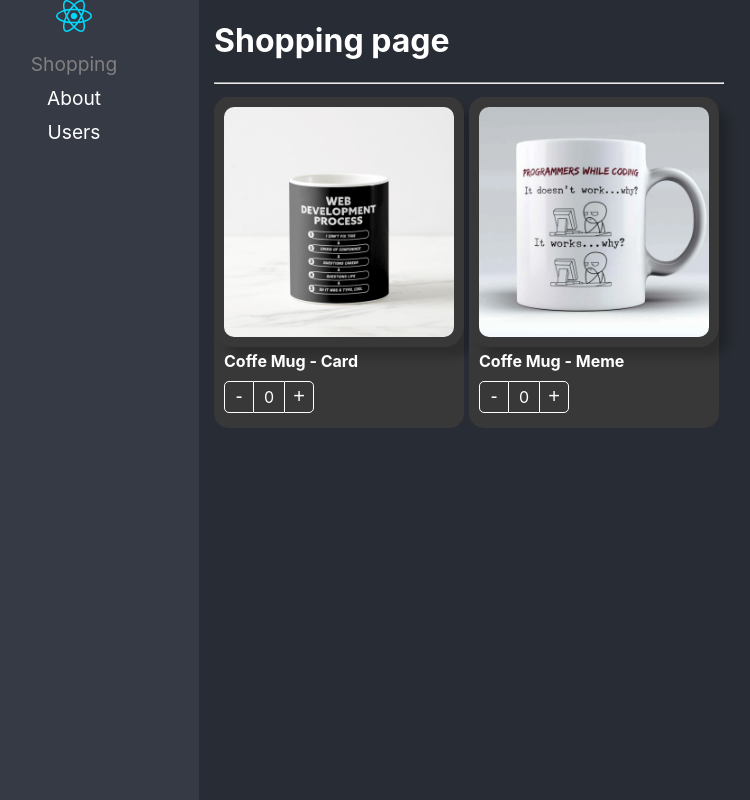
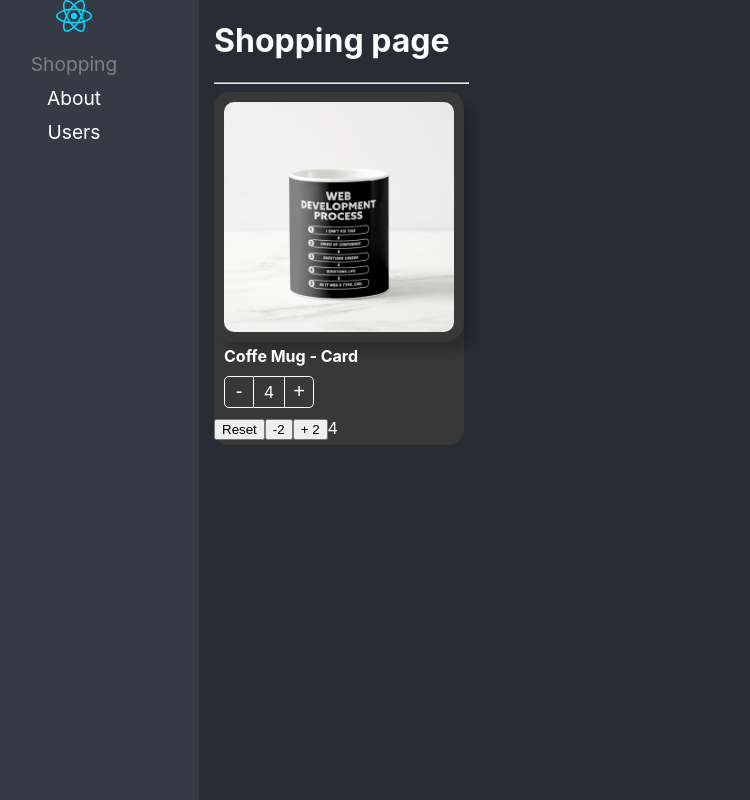
Before and after one commit to Legatrun/React-AppPro, a React (Vite) app: page /home in a window 1280 px wide. Shown: the whole page, without its empty margins (51-801 px from the left). Built offline with nearby package versions, Linux system fonts and the light colour scheme.

Commit message:
fin del patron

```diff
--- a/src/02-component-patterns/components/ProductButtons.tsx
+++ b/src/02-component-patterns/components/ProductButtons.tsx
@@ -1,4 +1,4 @@
-import { useContext } from "react"
+import { useCallback, useContext, useEffect } from "react"
 import { ProductContext } from "./ProductCard"
 
 import styles from '../styles/styles.module.css'
@@ -10,7 +10,12 @@
 
 export const ProductButtons = ({ className, style }: Props) => {
 
-    const { increaseBy, counter } = useContext(ProductContext)
+    const { increaseBy, counter, maxCount } = useContext(ProductContext)
+
+    const isMaxReached = useCallback(
+        () => !!maxCount && counter === maxCount,
+        [counter, maxCount],
+    )
 
     return (
         <div
@@ -27,7 +32,7 @@
             <div className={styles.countLabel}>{counter}</div>
 
             <button
-                className={styles.buttonAdd}
+                className={`${styles.buttonAdd} ${isMaxReached() && styles.disabled}`}
                 onClick={() => increaseBy(+1)}
             >
                 +
--- a/src/02-component-patterns/components/ProductCard.tsx
+++ b/src/02-component-patterns/components/ProductCard.tsx
@@ -1,7 +1,7 @@
 import { createContext } from 'react';
 
 import { useProduct } from '../hooks/useProduct'
-import { onChangeArgs, Product, ProductContextProps } from '../interfaces/interfaces';
+import { InitialValues, onChangeArgs, Product, ProductCardHandlers, ProductContextProps } from '../interfaces/interfaces';
 
 import styles from '../styles/styles.module.css'
 
@@ -10,28 +10,41 @@
 
 export interface Props {
     product: Product;
-    children?: React.ReactElement | React.ReactElement[];
+    // children?: React.ReactElement | React.ReactElement[];
+    children: (args: ProductCardHandlers) => JSX.Element;
     className?: string;
     style?: React.CSSProperties;
     onChange?: (args: onChangeArgs) => void;
-    value?: number
+    value?: number;
+    initialValues?: InitialValues
 }
 
-export const ProductCard = ({ children, product, className, style, onChange, value }: Props) => {
+export const ProductCard = ({ children, product, className, style, onChange, value, initialValues }: Props) => {
 
-    const { counter, increaseBy } = useProduct({ onChange, product, value })
+    const { counter, increaseBy, maxCount, isMaxCountReached, reset }
+        = useProduct({ onChange, product, value, initialValues })
 
     return (
         <Provider value={{
             counter,
             increaseBy,
-            product
+            maxCount,
+            product,
         }}>
             <div
                 className={`${styles.productCard} ${className}`}
                 style={style}
             >
-                {children}
+                {children({
+                    count: counter,
+                    isMaxCountReached,
+                    maxCount: initialValues?.maxCount,
+                    product,
+
+                    increaseBy,
+                    reset,
+                })
+                }
             </div>
         </Provider>
     )
--- a/src/02-component-patterns/hooks/useProduct.ts
+++ b/src/02-component-patterns/hooks/useProduct.ts
@@ -1,32 +1,51 @@
-import { useEffect, useState } from "react"
-import { onChangeArgs, Product } from "../interfaces/interfaces"
+import { useEffect, useRef, useState } from "react"
+import { InitialValues, onChangeArgs, Product } from "../interfaces/interfaces"
 
 interface useProductArgs {
   product: Product;
   onChange? : (args: onChangeArgs) => void;
   value?: number;
+  initialValues?:InitialValues
 }
 
-export const useProduct = ({onChange, product, value = 0}: useProductArgs) => {
+export const useProduct = ({onChange, product, value = 0, initialValues}: useProductArgs) => {
 
-    const [counter, setCounter] = useState(value)
+    const [counter, setCounter] = useState<number>( initialValues?.count || value )
+    const isMounted = useRef(false)
 
+    // console.log(initialValues?.count)
 
     const increaseBy = (value: number) => {
 
-      const newValue = Math.max(counter + value, 0)
-      setCounter( newValue)
+      let newValue = Math.max(counter + value, 0)
+      if(initialValues?.maxCount) {
+        newValue = Math.min(newValue, initialValues.maxCount)
+      }
 
+      setCounter( newValue )
       onChange && onChange({ count: newValue, product})
     }
 
+    const reset = () => {
+      setCounter(initialValues?.count || value)
+    }
+
     useEffect(() => {
+      if (!isMounted.current) return
       setCounter(value)
     }, [value])
 
+    useEffect(() => {
+      isMounted.current = true
+    }, [])
 
   return {
     counter,
-    increaseBy
+    isMaxCountReached: !!initialValues?.count && initialValues.maxCount === counter,
+    maxCount : initialValues?.maxCount,
+
+
+    increaseBy,
+    reset,
   }
 }
--- a/src/02-component-patterns/pages/ShoppingPage.tsx
+++ b/src/02-component-patterns/pages/ShoppingPage.tsx
@@ -1,62 +1,44 @@
 import { ProductCard, ProductButtons, ProductImage, ProductTitle } from "../components"
-import { useShoppingCart } from "../hooks"
 
 import { products } from "../data/products"
 import '../styles/custom-styles.css'
 
+const product = products[0]
+
 export const ShoppingPage = () => {
 
-    const { onProductCountChange, shoppingCart } = useShoppingCart()
 
     return (
         <div>
             <h1>Shopping page</h1>
             <hr />
-            <div style={{
-                display: 'flex',
-                flexDirection: 'row',
-                flexWrap: 'wrap'
-            }}>
+
+            <ProductCard
+                key={product.id}
+                product={product}
+                className="bg-dark text-white"
+                initialValues={{
+                    count: 4,
+                    maxCount: 10,
+                }}
+            >
                 {
-                    products.map(product => (
-                        <ProductCard
-                            key={product.id}
-                            product={product}
-                            className="bg-dark text-white"
-                            onChange={onProductCountChange}
-                            value={shoppingCart[product.id]?.count || 0}
-                        >
+                    ({ reset, count, increaseBy, isMaxCountReached }) => (
+                        <>
                             <ProductImage className="custom-image" style={{ boxShadow: '10px 10px 10px rgba(0,0,0,0.2)' }} />
                             <ProductTitle className="text-bold" />
                             <ProductButtons className="custom-buttons" />
-                        </ProductCard>
-                    ))
+                            <button onClick={reset}>Reset</button>
+                            <button onClick={() => increaseBy(-2)} > -2 </button>
+                            {
+                                !isMaxCountReached && <button onClick={() => increaseBy(2)}> + 2 </button>
+                            }
+                            <span>{count}</span>
+                        </>
+                    )
                 }
-            </div>
+            </ProductCard>
 
-            <div className="shopping-cart">
-                {
-                    Object.entries(shoppingCart).map(([key, product]) => (
-                        <ProductCard
-                            key={key}
-                            product={product}
-                            className="bg-dark text-white"
-                            style={{ width: '100px' }}
-                            value={product.count}
-                            onChange={onProductCountChange}
-                        >
-                            <ProductImage className="custom-image" style={{ boxShadow: '10px 10px 10px rgba(0,0,0,0.2)' }} />
-                            <ProductButtons
-                                className="custom-buttons"
-                                style={{
-                                    display: 'flex',
-                                    justifyContent: 'center'
-                                }}
-                            />
-                        </ProductCard>
-                    ))
-                }
-            </div>
         </div>
     )
 }
--- a/src/02-component-patterns/styles/styles.module.css
+++ b/src/02-component-patterns/styles/styles.module.css
@@ -1,5 +1,3 @@
-
-
 .productCard {
     background-color: white;
     border-radius: 15px;
@@ -60,3 +58,9 @@
 .buttonAdd:hover {
     background-color: rgba(0, 0, 0, 0.1);
 }
+
+.disabled {
+    border-color: grey !important;
+    border-left: 1px solid white !important;
+    color: grey !important;
+}
--- a/src/main.tsx
+++ b/src/main.tsx
@@ -4,7 +4,7 @@
 import './index.css'
 
 ReactDOM.createRoot(document.getElementById('root') as HTMLElement).render(
-  <React.StrictMode>
-    <App />
-  </React.StrictMode>
+  // <React.StrictMode>
+  <App />
+  // </React.StrictMode>
 )
```
Also changed, not shown: src/02-component-patterns/interfaces/interfaces.ts (+16 -0 lines).
